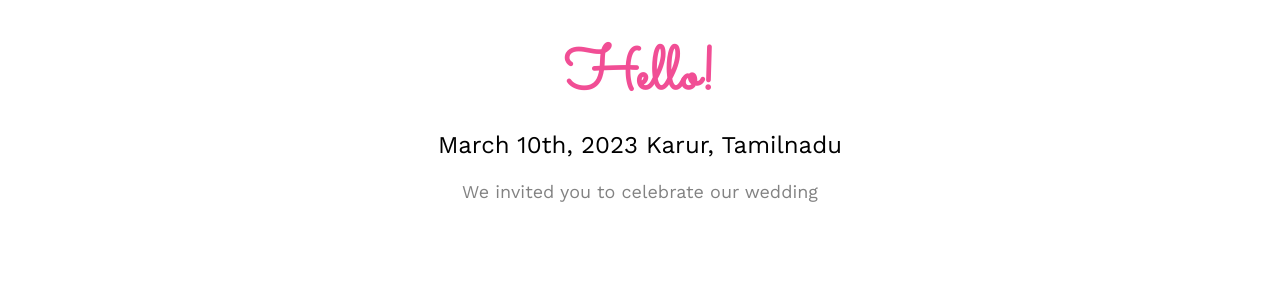
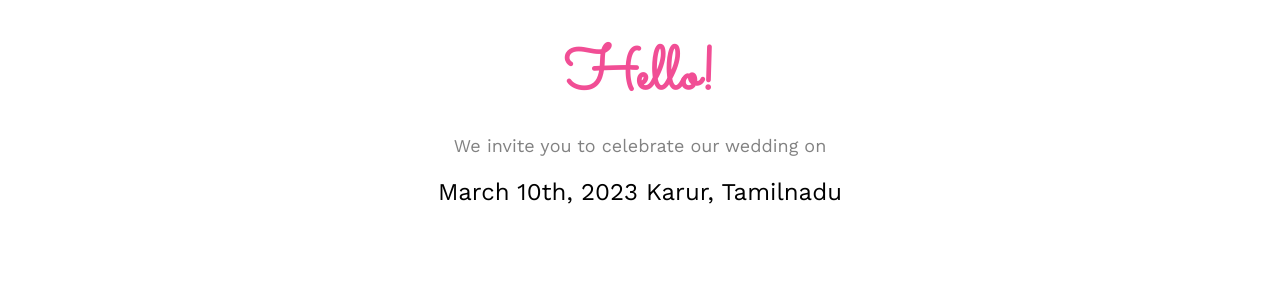
Before and after one commit to kumaresan-subramani/wedding-template, a plain HTML site: page index.html in a window 1280 px wide. Shown: the part 980-1263 px from the top of the page. Drawn offline with nearby package versions, Linux system fonts and the light colour scheme; some packages are replaced by stand-ins of ours; a script that the page names is missing; files whose address does not match are found by name.

Commit message:
Update index.html

```diff
--- a/index.html
+++ b/index.html
@@ -113,8 +113,8 @@
 				<div class="row">
 					<div class="col-md-8 col-md-offset-2 text-center fh5co-heading animate-box">
 						<h2>Hello!</h2>
+						<p>We invite you to celebrate our wedding on</p>
 						<h3>March 10th, 2023 Karur, Tamilnadu</h3>
-						<p>We invited you to celebrate our wedding</p>
 					</div>
 				</div>
 				<div class="couple-wrap animate-box">
```
